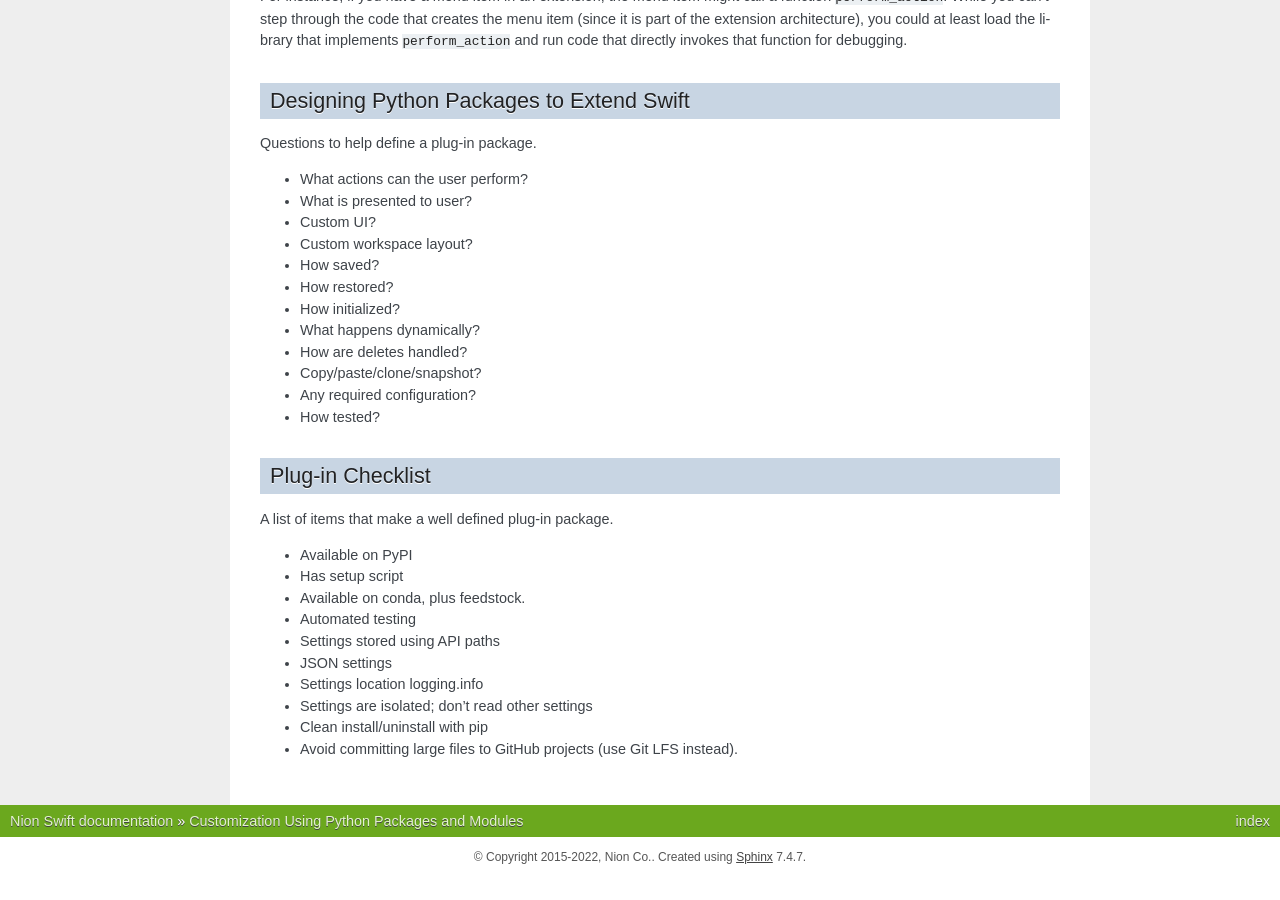
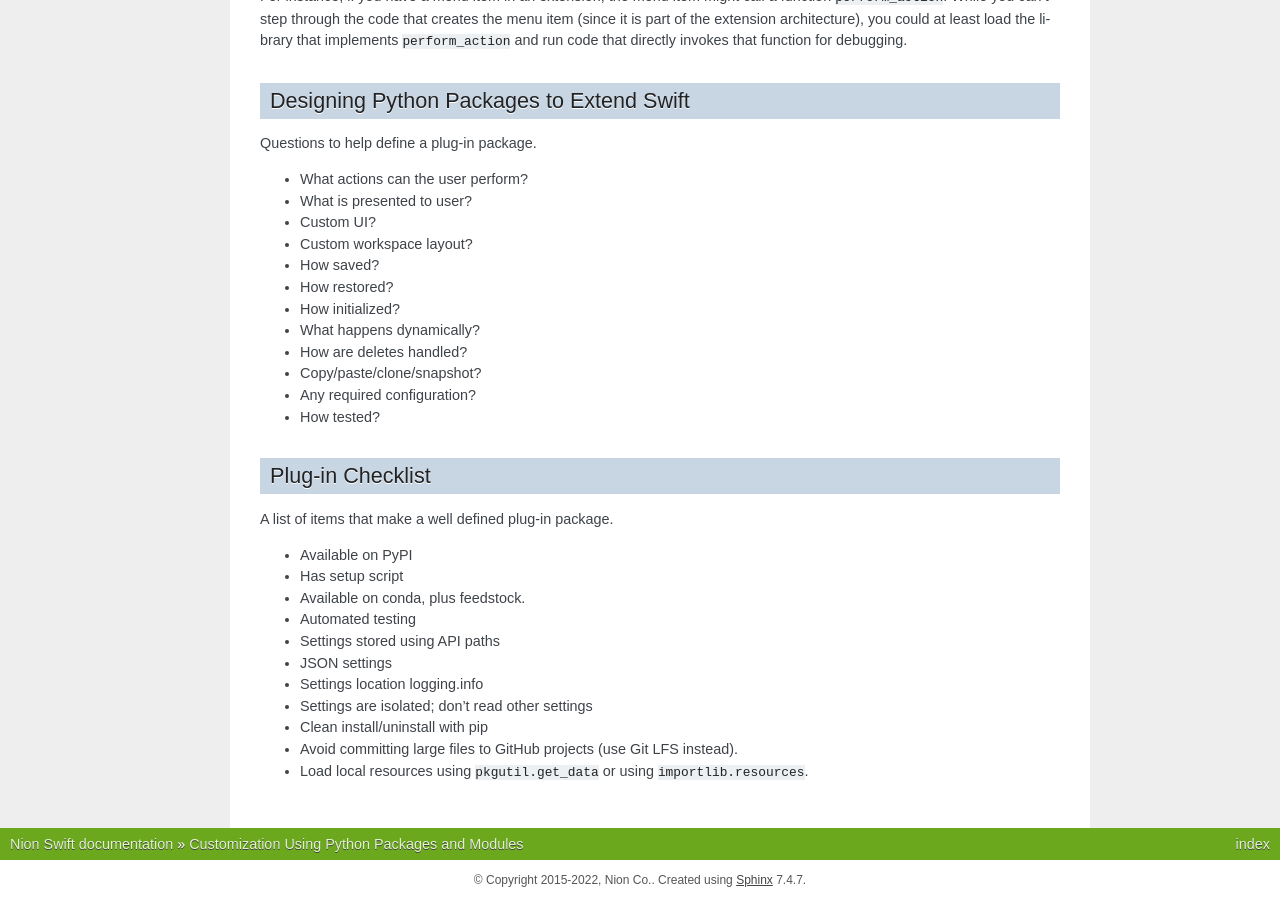
Before and after one commit to nion-software/nionswift, a Sphinx documentation site: the page built from docs/api/plugins.rst, in a window 1280 px wide and 900 px high, scrolled down 2886 px. Built offline with Sphinx 7.4.7, drawn with Linux system fonts in a browser that asks for light colours; before the commit the page ends 3763 px from its top, so only the background shows below that.

Commit message:
Add note about using 'pkgutils.get_data'.

```diff
--- a/docs/api/plugins.rst
+++ b/docs/api/plugins.rst
@@ -178,3 +178,4 @@ A list of items that make a well defined plug-in package.
 - Settings are isolated; don't read other settings
 - Clean install/uninstall with pip
 - Avoid committing large files to GitHub projects (use Git LFS instead).
+- Load local resources using ``pkgutil.get_data`` or using ``importlib.resources``.
```
